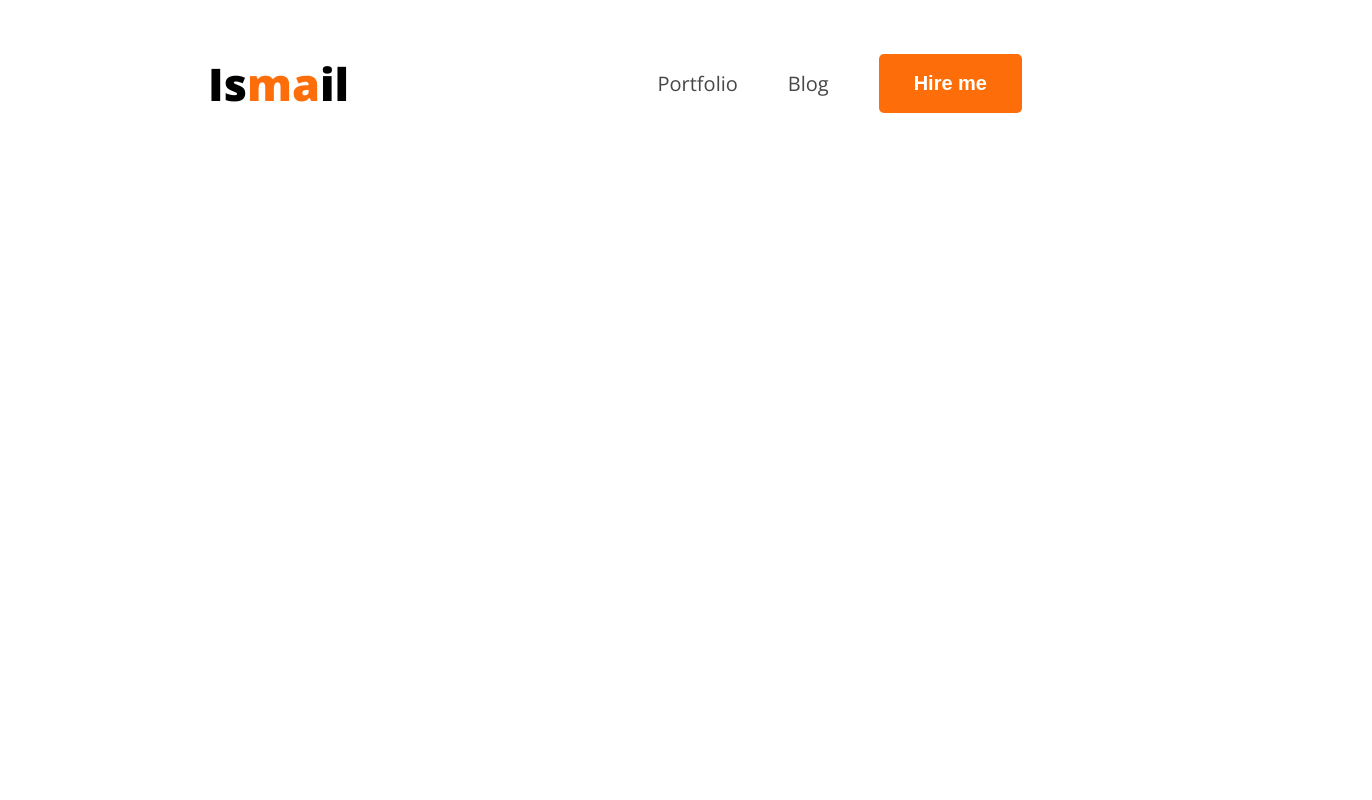
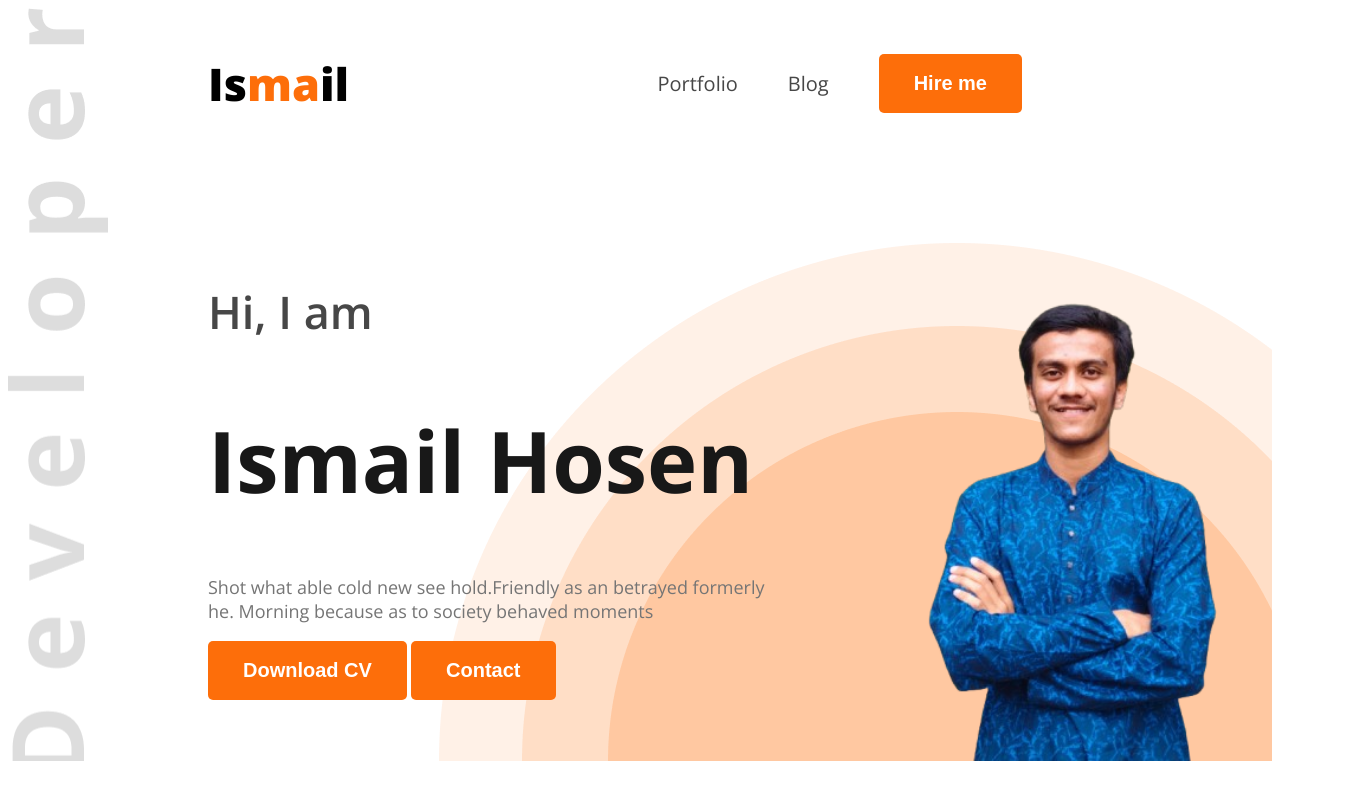
Before and after one commit to IsmailHosen01/First-portfolio, a plain HTML site: page index.html in a window 1280 px wide. Shown: the whole page, 1372 px wide, since content can reach past the window. Drawn offline with nearby package versions, Linux system fonts and the light colour scheme.

Commit message:
banner done

```diff
--- a/css/style.css
+++ b/css/style.css
@@ -22,6 +22,12 @@
     cursor: pointer;
     font-weight: bold;
     font-size: 20px;
+}
+
+.header{
+    background-image: url(/images/developer.png), url(/images/header_bg.png);
+    background-repeat: no-repeat;
+    background-position: top left, bottom right;
 }
 
 /* nav design */
@@ -50,3 +56,33 @@ nav li a{
     text-decoration: none;
     font-size: 20px;
 }
+
+/* banner design */
+.banner{
+    display: flex;
+    align-items: center;
+    justify-content: space-between;
+    margin: 0px -100px 0px 200px;
+}
+.banner-content{
+    max-width: 580px;
+}
+.banner-welcome{
+    font-size: 45px;
+    font-weight: 600;
+}
+
+.banner-name{
+    font-weight: bold;
+    font-size: 85px;
+    color: #181818;
+}
+
+.banner-description{
+    color: #757575;
+    font-size: 18px;
+}
+
+.banner-pic{
+    width: 580px;
+}
--- a/index.html
+++ b/index.html
@@ -13,7 +13,7 @@
 </head>
 
 <body class="open-sans-normal">
-    <header>
+    <header class="header">
         <nav>
             <h3 class="nav-title">Is<span class="name-color">ma</span>il</h3>
             <ul>
@@ -22,6 +22,16 @@
                 <li><a href=""><button class="bttn">Hire me</button></a></li>
             </ul>
         </nav>
+        <div class="banner">
+            <div class="banner-content">
+                <h4 class="banner-welcome dark-2">Hi, I  am</h4>
+                <h1 class="banner-name">Ismail Hosen</h1>
+                <p class="banner-description">Shot what able cold new see hold.Friendly as an betrayed formerly he. Morning because as to society behaved moments</p>
+                <button class="bttn">Download CV</button>
+                <button class="bttn">Contact</button>
+            </div>
+            <img class="banner-pic" src="/images/ismail.png" alt="Ismail's image">
+        </div>
     </header>
 
     <main>
```
Also changed, not shown: images/ismail.png (added).
